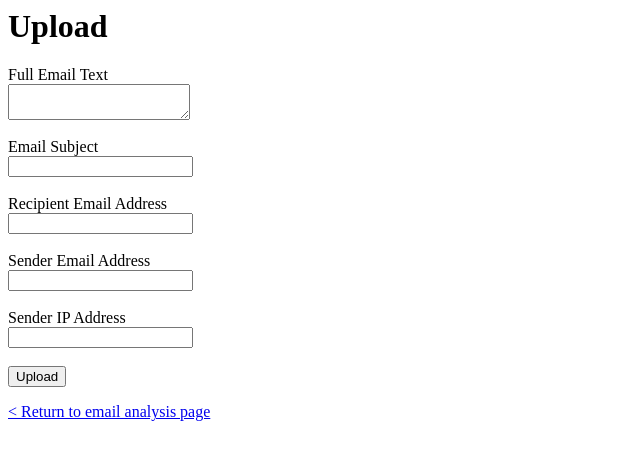
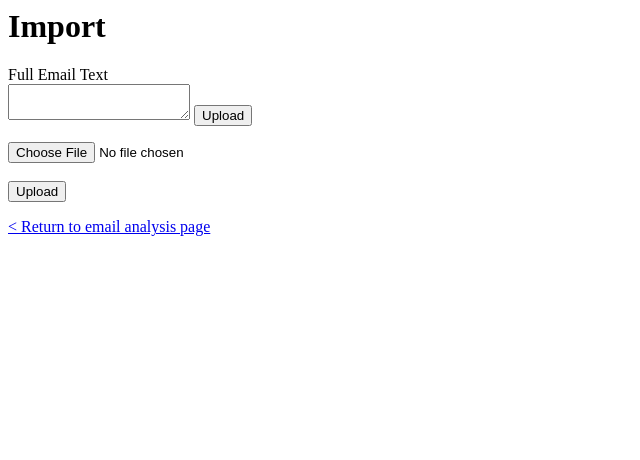
Before and after one commit to fhightower/correo-django, a Django app: page /email/import/ in a window 1280 px wide. Shown: the top 460 px of the page, without its empty margins (0-640 px from the left). Run offline with Django 3.2, Linux system fonts and the light colour scheme.

Commit message:
Simple upload system with file upload and text field working

```diff
--- a/emailanalysis/template/emailanalysis/import.html
+++ b/emailanalysis/template/emailanalysis/import.html
@@ -1,29 +1,17 @@
-<h1>Upload</h1>
+<h1>Import</h1>
 
 <form action="{% url 'emailanalysis:submit' %}" method="post">
 {% csrf_token %}
     <label>Full Email Text</label><br />
     <textarea id="full-text" name="full-text"></textarea>
 
-    <br /><br />
+    <input type="submit" value="Upload" />
+</form>
 
-    <label>Email Subject</label><br />
-    <input id="subject" name="subject"></input>
 
-    <br /><br />
-
-    <label>Recipient Email Address</label><br />
-    <input id="recipient-email" name="recipient-email" type="email"></input>
-
-    <br /><br />
-
-    <label>Sender Email Address</label><br />
-    <input id="sender-email" name="sender-email" type="email"></input>
-
-    <br /><br />
-
-    <label>Sender IP Address</label><br />
-    <input id="sender-ip" name="sender-ip"></input>
+<form action="{% url 'emailanalysis:submit' %}" method="post" enctype="multipart/form-data">
+{% csrf_token %}
+    <input type="file" id="email-file-import" name="email-file">
 
     <br /><br />
 
--- a/emailanalysis/views.py
+++ b/emailanalysis/views.py
@@ -29,20 +29,29 @@ def import_(request):
 
 def submit(request):
     try:
-        full_email_text = request.POST['full-text']
-        email_subject = request.POST['subject']
-        recipient_email = request.POST['recipient-email']
-        sender_email = request.POST['sender-email']
-        sender_ip_address = request.POST['sender-ip']
-    except (KeyError):
+        if request.POST.get('full-text'):
+            full_email_text = request.POST['full-text']
+            print(full_email_text)
+        elif request.FILES.get('email-file'):
+            email_file = request.FILES['email-file']
+            print(email_file)
+        # full_email_text = request.POST['full-text']
+        # email_subject = request.POST['subject']
+        # recipient_email = request.POST['recipient-email']
+        # sender_email = request.POST['sender-email']
+        # sender_ip_address = request.POST['sender-ip']
+    except KeyError as e:
         # Redisplay the question voting form.
         # todo: implement an error message
         # return render(request, 'polls/detail.html', {
         #     'question': question,
         #     'error_message': "You didn't select a choice.",
         # })
-        pass
+        print("Error: {}".format(e))
     else:
-        new_email = Email(full_text=full_email_text, subject=email_subject, recipient_email=recipient_email, sender_email=sender_email, sender_ip=sender_ip_address, submitter="12345678")
-        new_email.save()
-        return HttpResponseRedirect(reverse('emailanalysis:details', args=(new_email.id,)))
+        # email_file = request.FILES.get('file')
+        # print(email_file)
+        # new_email = Email(full_text=full_email_text, subject=email_subject, recipient_email=recipient_email, sender_email=sender_email, sender_ip=sender_ip_address, submitter="12345678")
+        # new_email.save()
+        # return HttpResponseRedirect(reverse('emailanalysis:details', args=(new_email.id,)))
+        return HttpResponseRedirect(reverse('emailanalysis:index'))
```
